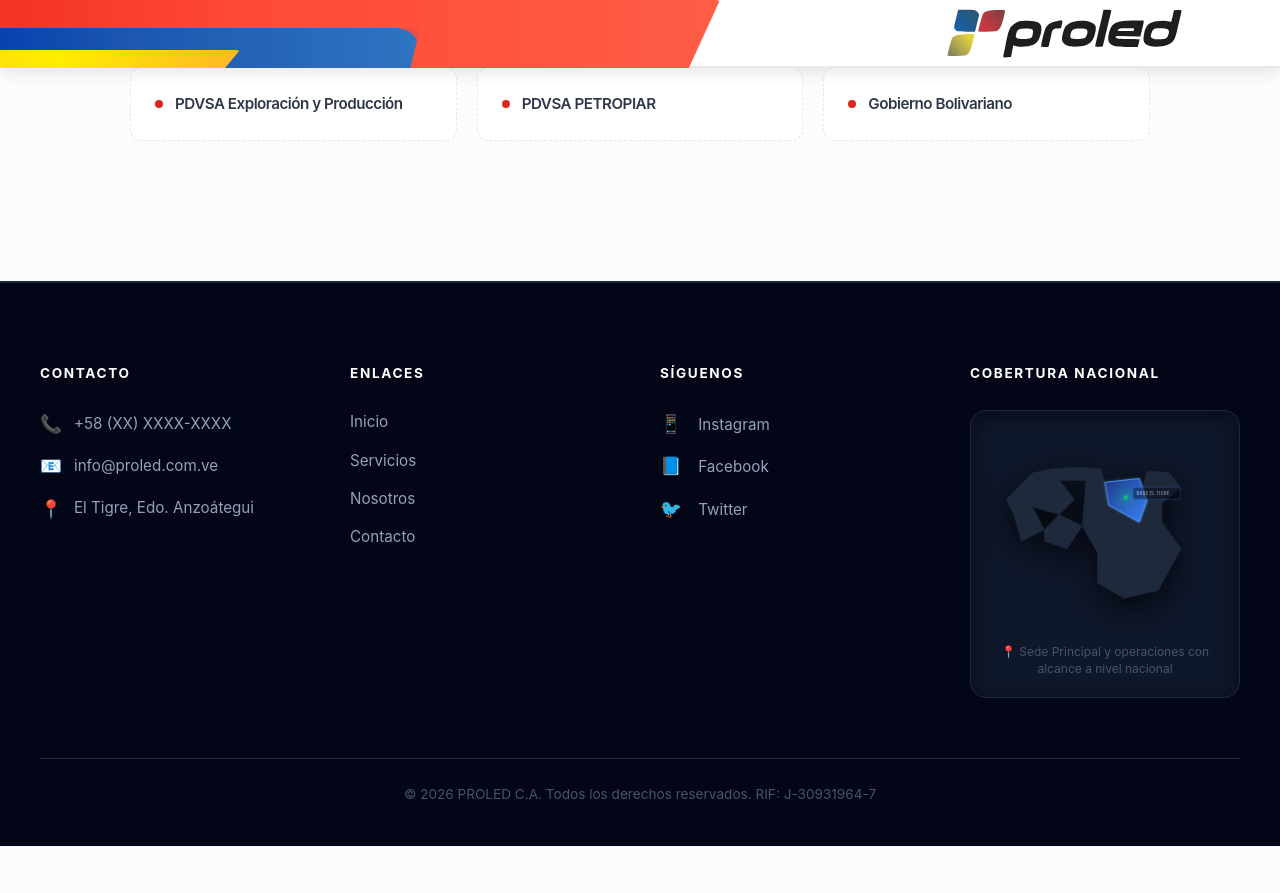
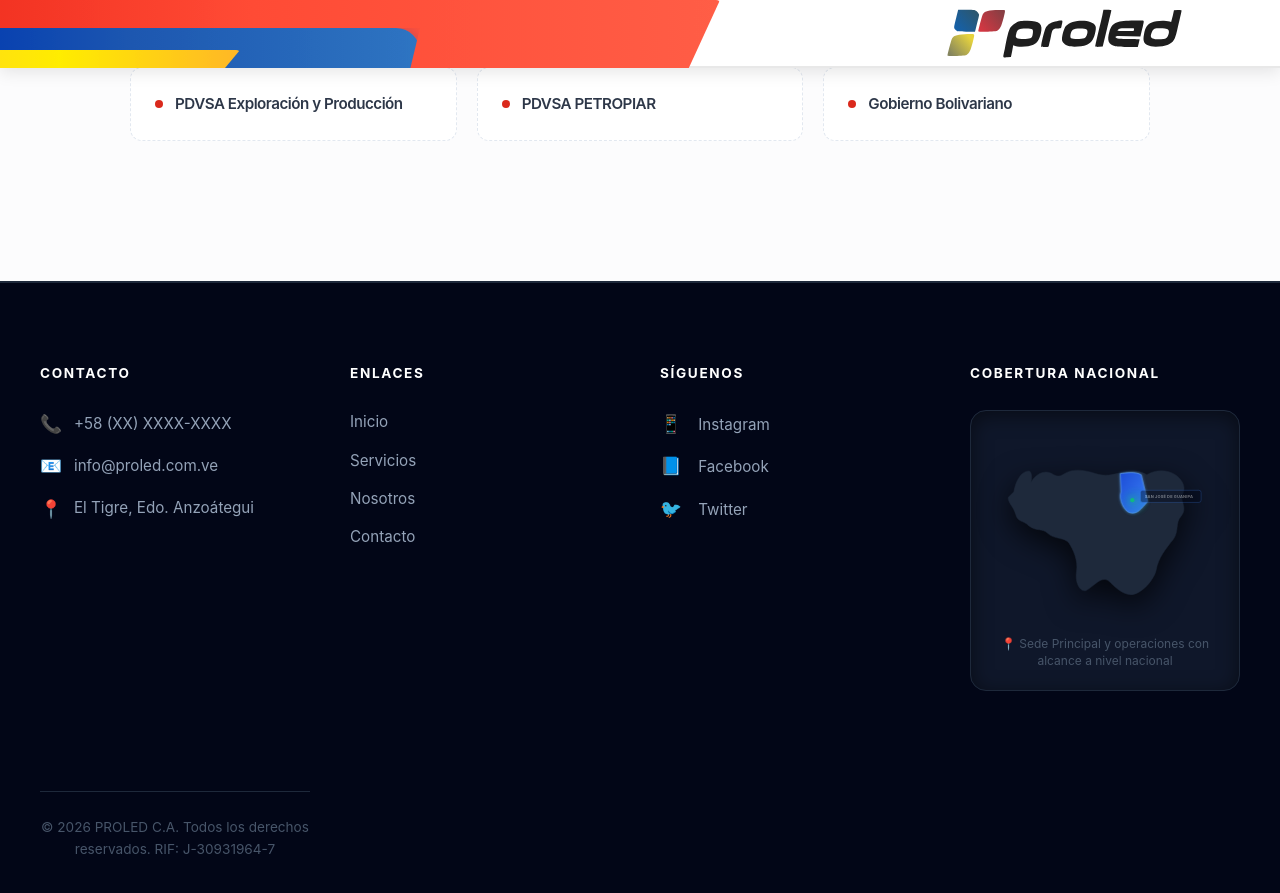
Before and after one commit to ing-nestorgomez/belorp, a Jekyll site: the page built from index.html, in a window 1280 px wide and 900 px high, scrolled down 5408 px. Shown: the top 893 px of the window. Built offline with Jekyll 4.4.1, drawn with Linux system fonts in a browser that asks for light colours; before the commit the page ends 6254 px from its top, so only the background shows below that.

Commit message:
Update SVG map dimensions and styles in footer

```diff
--- a/_includes/footer.html
+++ b/_includes/footer.html
@@ -31,10 +31,10 @@
     <div class="footer-col footer-map-col">
       <h4>COBERTURA NACIONAL</h4>
       <div class="map-wrapper">
-        <svg class="venezuela-map-svg" viewBox="0 0 600 500" xmlns="http://www.w3.org/2000/svg">
+        <svg class="venezuela-map-svg" viewBox="0 0 600 480" xmlns="http://www.w3.org/2000/svg">
           <defs>
             <linearGradient id="anzoateguiGrad" x1="0%" y1="0%" x2="100%" y2="100%">
-              <stop offset="0%" stop-color="#1e3a8a" />
+              <stop offset="0%" stop-color="#1d4ed8" />
               <stop offset="100%" stop-color="#3b82f6" />
             </linearGradient>
             <radialGradient id="nodeGlow" cx="50%" cy="50%" r="50%">
@@ -43,28 +43,53 @@
             </radialGradient>
           </defs>
 
-          <g class="venezuela-mesh" stroke="#1e293b" stroke-width="1.5" fill="#1e293b">
-            <path d="M40 180 L110 110 L130 140 L110 200 L60 220 Z M110 110 L160 100 L180 130 L130 140 Z M130 140 L180 130 L220 180 L180 220 L110 200 Z M60 220 L110 200 L140 260 L80 290 Z M140 260 L180 220 L240 250 L200 310 L140 290 Z M160 100 L230 95 L250 130 L180 130 Z M230 95 L290 100 L300 135 L250 130 Z M250 130 L300 135 L310 195 L240 250 Z" />
-            <path d="M240 250 L310 195 L390 240 L450 240 L500 310 L440 420 L350 440 L280 400 L280 320 Z" />
-            <path d="M410 105 L470 110 L500 150 L450 190 L390 185 Z M390 185 L450 190 L450 240 L390 240 Z" />
+          <g class="venezuela-mesh" stroke="#1e293b" stroke-width="1.2" fill="#1e293b">
 
-            <polygon class="state-anzoategui" points="300,135 390,125 410,185 390,240 310,195" fill="url(#anzoateguiGrad)" stroke="#60a5fa" stroke-width="2"/>
+            <path d="M 60,160
+                     C 65,130  80,105 100,105
+                     C 105,105 110,120 105,135
+                     C 120,110 145,100 165,115
+                     C 185,125 190,110 210,105
+                     C 230,100 255,105 275,112
+                     C 300,120 320,115 340,110
+                     C 365,105 390,102 410,115
+                     C 435,100 465,102 485,115
+                     C 500,125 515,145 505,165
+                     C 495,185 520,200 500,225
+                     C 485,240 495,265 480,285
+                     C 460,310 440,335 435,365
+                     C 430,390 400,425 375,430
+                     C 350,435 325,410 310,395
+                     C 290,380 270,410 250,420
+                     C 235,425 220,400 225,370
+                     C 230,340 215,310 205,295
+                     C 195,280 165,285 150,270
+                     C 135,255 120,265 100,250
+                     C 85,235  70,240  65,220
+                     C 60,200  45,190  45,175 Z" />
+
+            <path class="state-anzoategui"
+                  d="M 340,112
+                     C 355,110 380,106 395,115
+                     L 412,185
+                     C 395,205 385,220 365,215
+                     C 350,210 335,180 342,160 Z"
+                  fill="url(#anzoateguiGrad)" stroke="#60a5fa" stroke-width="1.8"/>
           </g>
 
-          <circle class="hq-pulse" cx="355" cy="175" r="30" fill="url(#nodeGlow)" />
-          <circle class="hq-pulse delay-1" cx="355" cy="175" r="30" fill="url(#nodeGlow)" />
+          <circle class="hq-pulse" cx="372" cy="182" r="30" fill="url(#nodeGlow)" />
+          <circle class="hq-pulse delay-1" cx="372" cy="182" r="30" fill="url(#nodeGlow)" />
 
-          <circle class="hq-center-dot" cx="355" cy="175" r="6" fill="#10b981" />
+          <circle class="hq-center-dot" cx="372" cy="182" r="5.5" fill="#10b981" />
 
           <g class="hq-label">
-            <rect x="375" y="150" width="125" height="32" rx="6" fill="#020617" stroke="#3b82f6" stroke-width="1.5"/>
-            <text x="385" y="170" fill="#ffffff" font-family="'Inter', sans-serif" font-size="11" font-weight="700" letter-spacing="0.05em">BASE EL TIGRE</text>
+            <rect x="395" y="158" width="160" height="32" rx="6" fill="#020617" stroke="#3b82f6" stroke-width="1.5"/>
+            <text x="407" y="178" fill="#ffffff" font-family="'Inter', sans-serif" font-size="10.5" font-weight="700" letter-spacing="0.04em">SAN JOSÉ DE GUANIPA</text>
           </g>
         </svg>
         <span class="map-caption">📍 Sede Principal y operaciones con alcance a nivel nacional</span>
       </div>
     </div>
-  </div>
 
   <div class="footer-copy">
     &copy; 2026 PROLED C.A. Todos los derechos reservados. RIF: J-30931964-7
```
